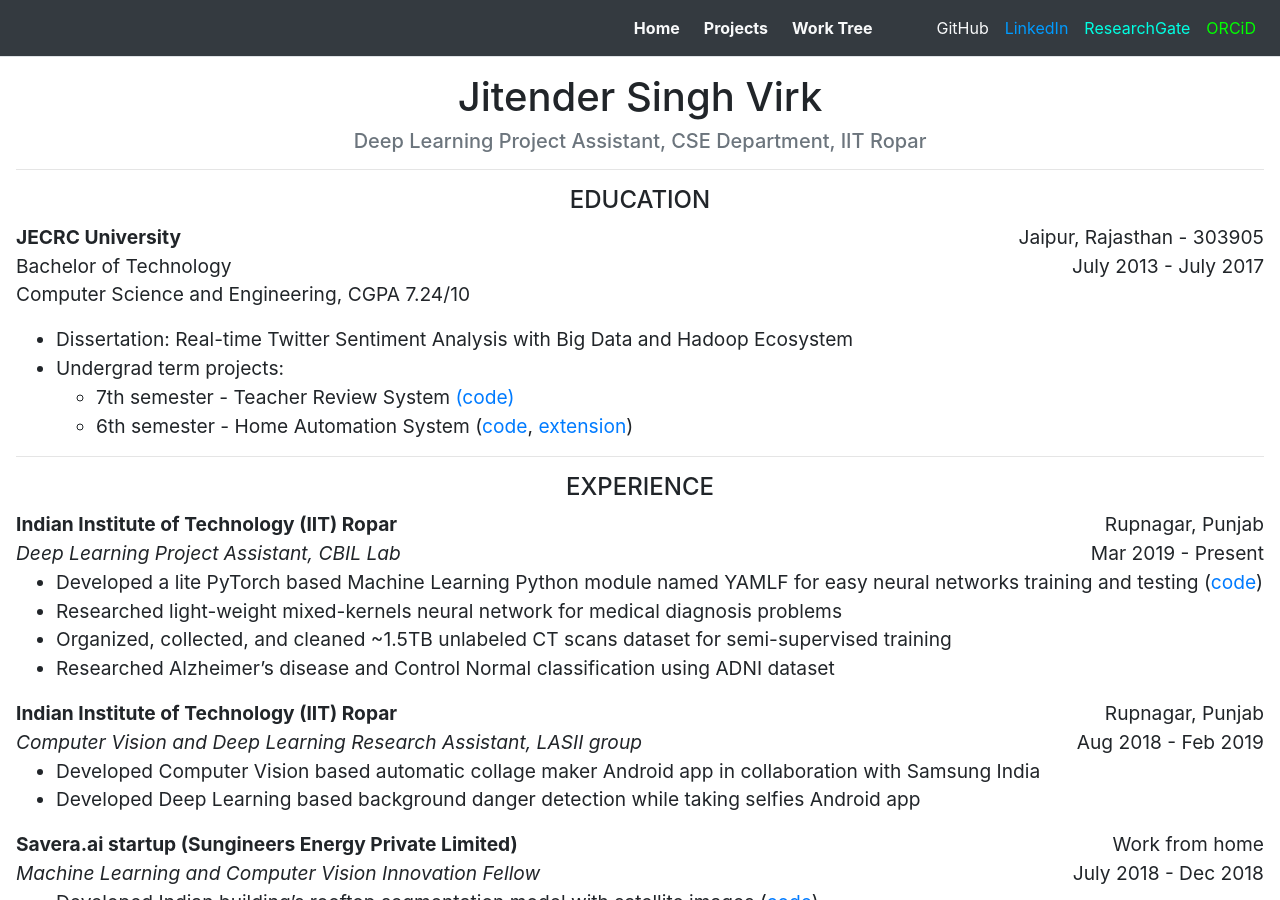
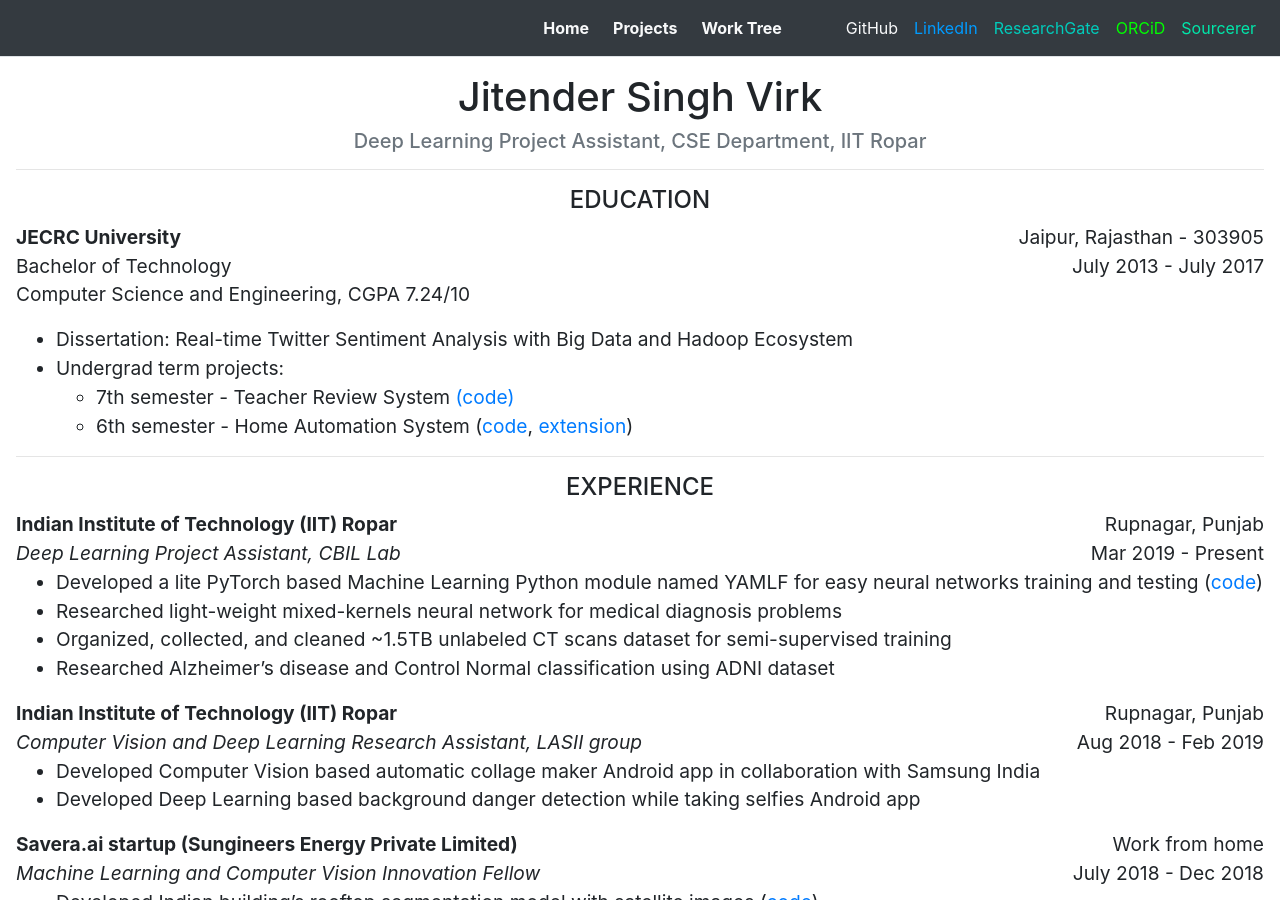
Before and after one commit to VirkSaab/Virksaab.github.io, a Jekyll site: the page built from index.md, in a window 1280 px wide and 900 px high. Built offline with Jekyll 4.4.1, drawn with Linux system fonts in a browser that asks for light colours.

Commit message:
Adding sourcers resume button to navbar

```diff
--- a/_includes/navbar.html
+++ b/_includes/navbar.html
@@ -21,11 +21,15 @@
         <a class="nav-link" style="color: rgb(0, 155, 255);" href="https://www.linkedin.com/in/jsv47/" target="_blank">LinkedIn</a>
       </li>
       <li class="nav-item">
-        <a class="nav-link" style="color: rgb(0, 255, 226);" href="https://www.researchgate.net/profile/Jitender_Virk2" target="_blank">ResearchGate</a>
+        <a class="nav-link" style="color: rgb(0, 204, 187);" href="https://www.researchgate.net/profile/Jitender_Virk2" target="_blank">ResearchGate</a>
       </li>
       <li class="nav-item">
         <a class="nav-link" style="color: lime;" href="https://orcid.org/0000-0002-8730-4722" target="_blank">ORCiD</a>
       </li>
+      <li class="nav-item">
+        <a class="nav-link" style="color: rgb(0, 231, 170);" href="https://sourcerer.io/virksaab" target="_blank">Sourcerer</a>
+      </li>
+
 
       <!-- <li class="nav-item">
         <a class="nav-link" href="#">Link</a>
```
